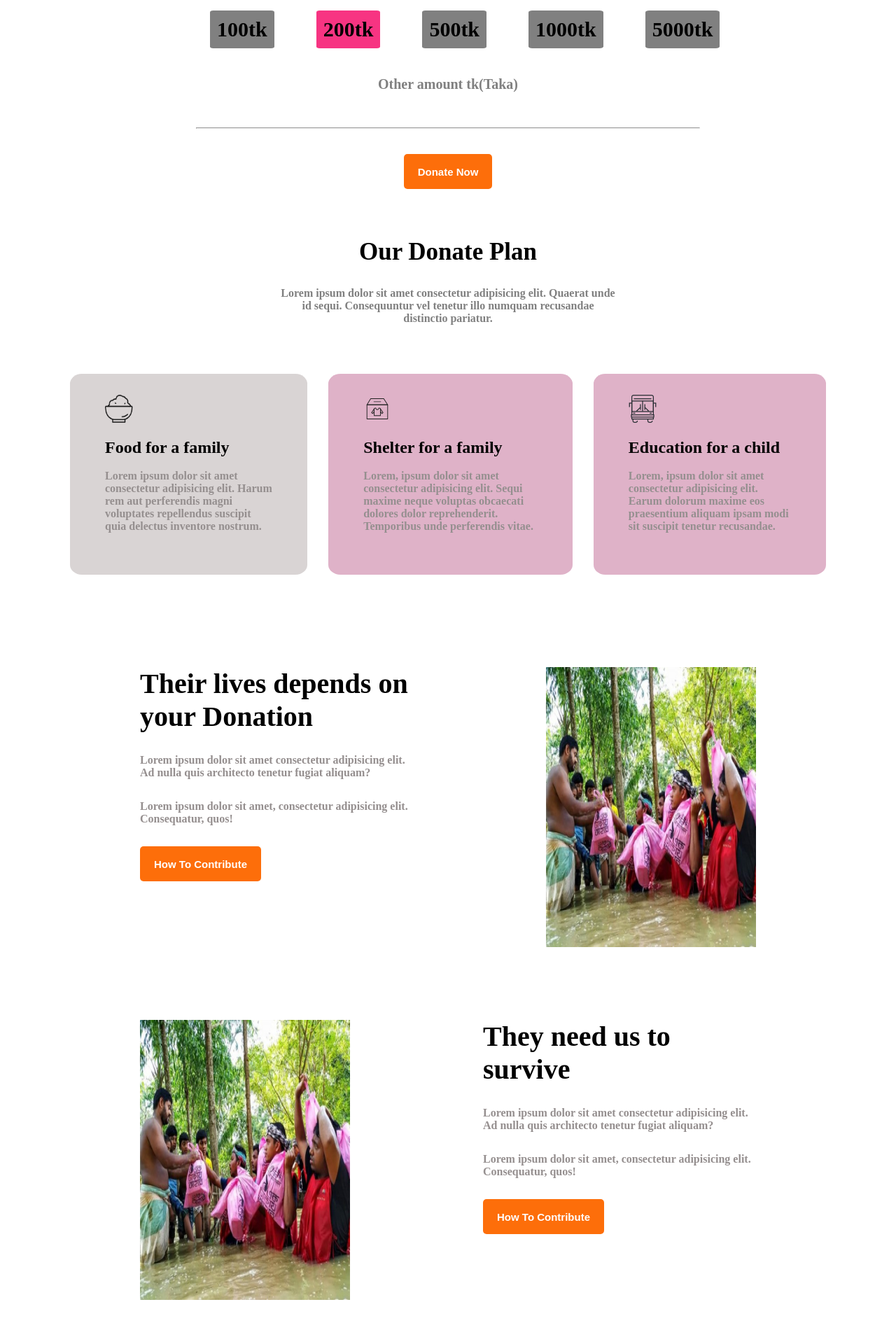
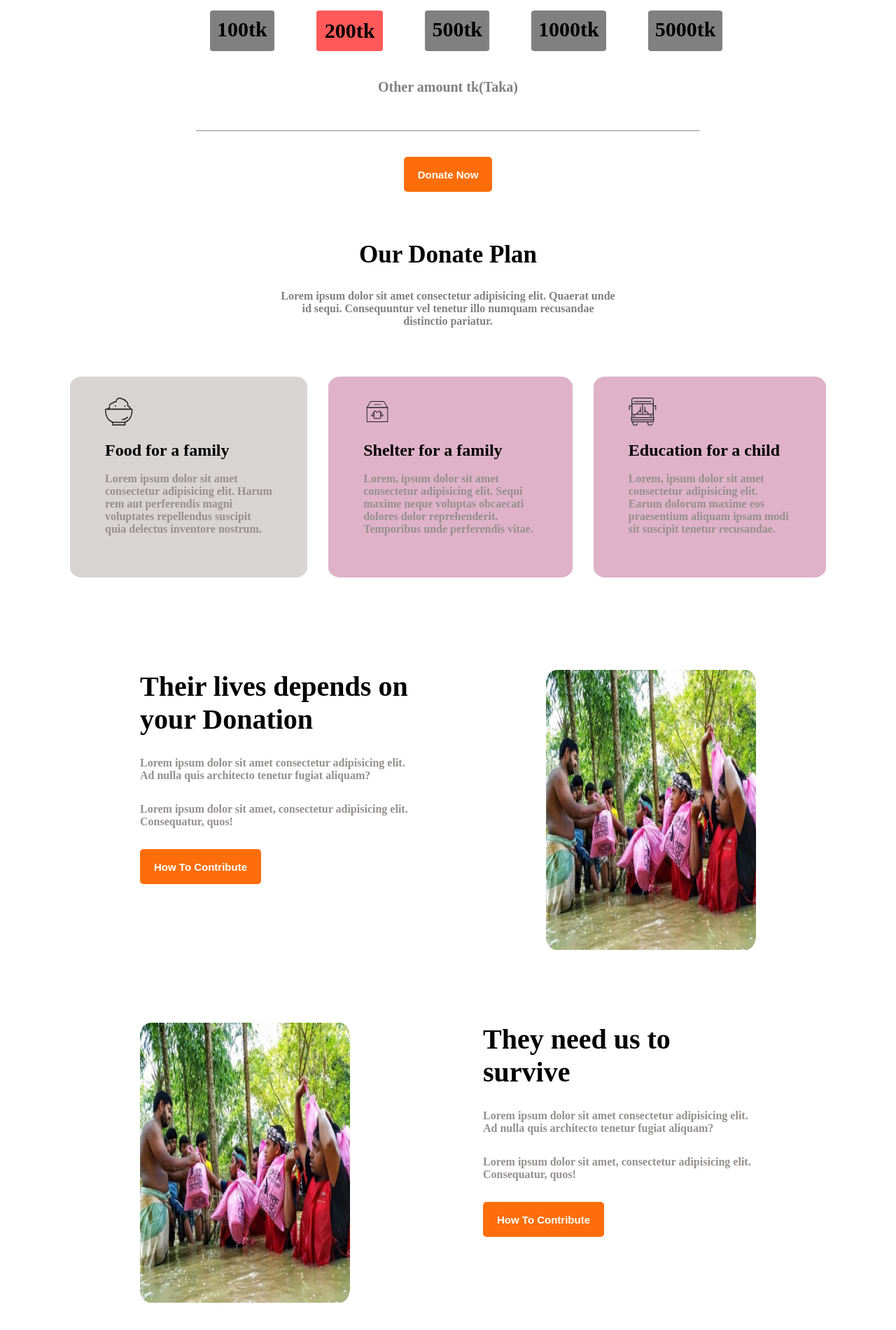
Before and after one commit to NabilaWorld/task1, a plain HTML site: page index.html in a window 1280 px wide. Shown: the part 796-2696 px from the top of the page at 70% size. Drawn offline with Linux system fonts and the light colour scheme.

Commit message:
my project

```diff
--- a/index.css
+++ b/index.css
@@ -84,12 +84,12 @@ header{
 }
 
 .tk2{
-    background-color: rgb(247, 52, 130);
+    background-color: #FF5959;
     padding: 10px 10px;
     border: 3px;
     border-color: rgb(29, 133, 62);
     border-radius: 5%;
-    border-color: red;
+    border: 2px solid #FF5959;
 }
 
 .tk3{
--- a/index.html
+++ b/index.html
@@ -73,14 +73,14 @@
         </div>
 
           <div>
-            <img src="images/donation11.jpg" alt="" height="400px" width="300px">
+            <img src="images/donation11.jpg" alt="" height="400px" width="300px" style="border-radius: 5%;">
           </div>
     </section>
 
     <section class="lives">
 
       <div>
-        <img src="images/donation11.jpg" alt="" height="400px" width="300px">
+        <img src="images/donation11.jpg" alt="" height="400px" width="300px" style="border-radius: 5%;">
       </div>
       <div>
         <h1 class="their">They need us to survive</h1>
```
